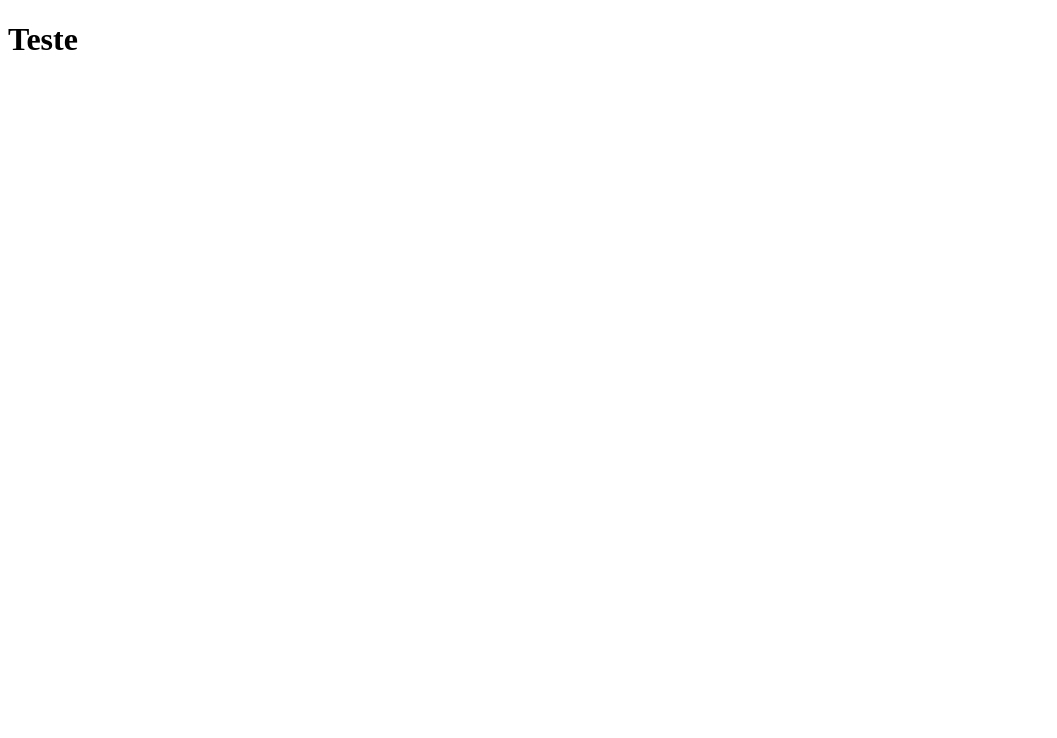
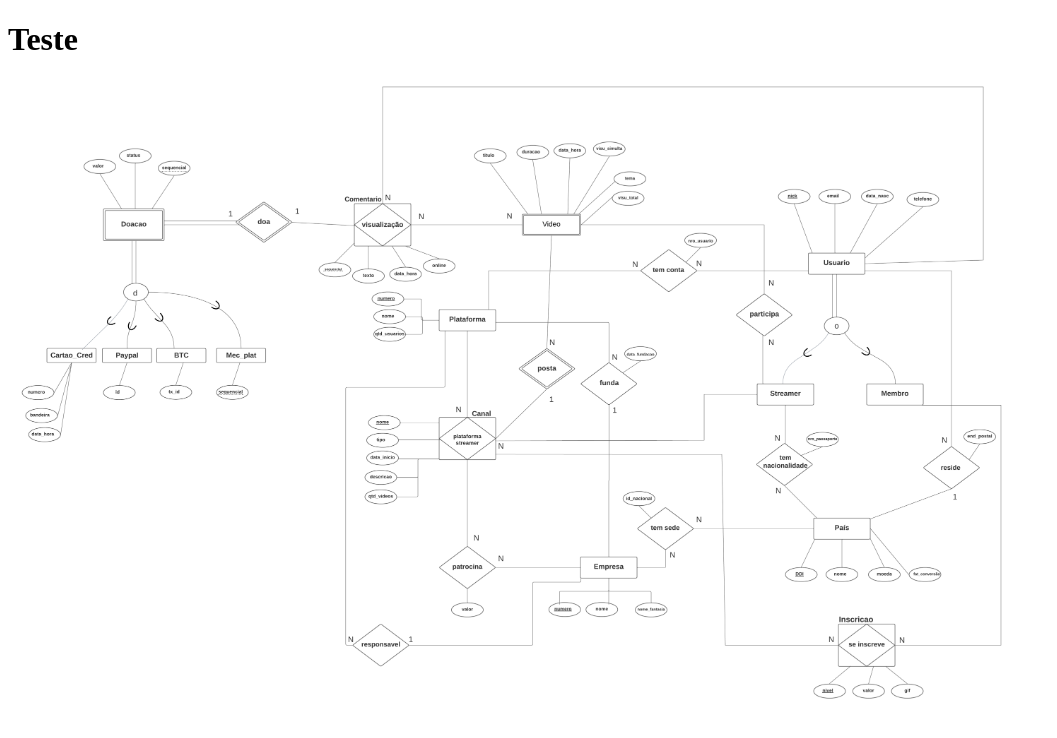
Before and after one commit to jrotciv/conversor-de-markdown, a plain HTML site: page pages/index.html in a window 1280 px wide. Shown: the whole page, without its empty margins (0-1057 px from the left). Drawn offline with Linux system fonts and the light colour scheme.

Commit message:
feat: add image

```diff
--- a/index.html
+++ b/pages/index.html
@@ -7,5 +7,6 @@
 </head>
 <body>
     <h1>Teste</h1>
+    <img src="../images/MER.png" alt="" width="1000">
 </body>
 </html>
```
Also changed, not shown: images/MER.png (added).
